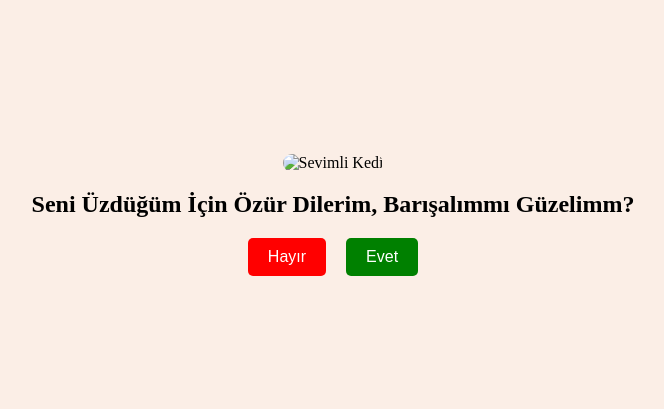
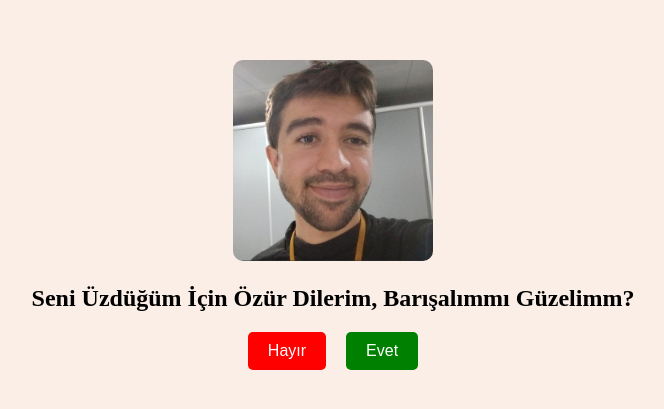
Before and after one commit to srburak/myweb.github.io, a plain HTML site: page index.html in a window 1280 px wide. Shown: the part 193-602 px from the top of the page, without its empty margins (307-971 px from the left). Drawn offline with Linux system fonts and the light colour scheme.

Commit message:
Update index.html

```diff
--- a/index.html
+++ b/index.html
@@ -46,7 +46,7 @@
 </head>
 <body>
     <div class="container">
-        <img src="tahir.jpg" alt="Sevimli Kedi">
+        <img src="img.jpg" alt="Sevimli Kedi">
         <h2>Seni Üzdüğüm İçin Özür Dilerim, Barışalımmı Güzelimm?</h2>
         <div class="buttons">
             <button id="no">Hayır</button>
```
